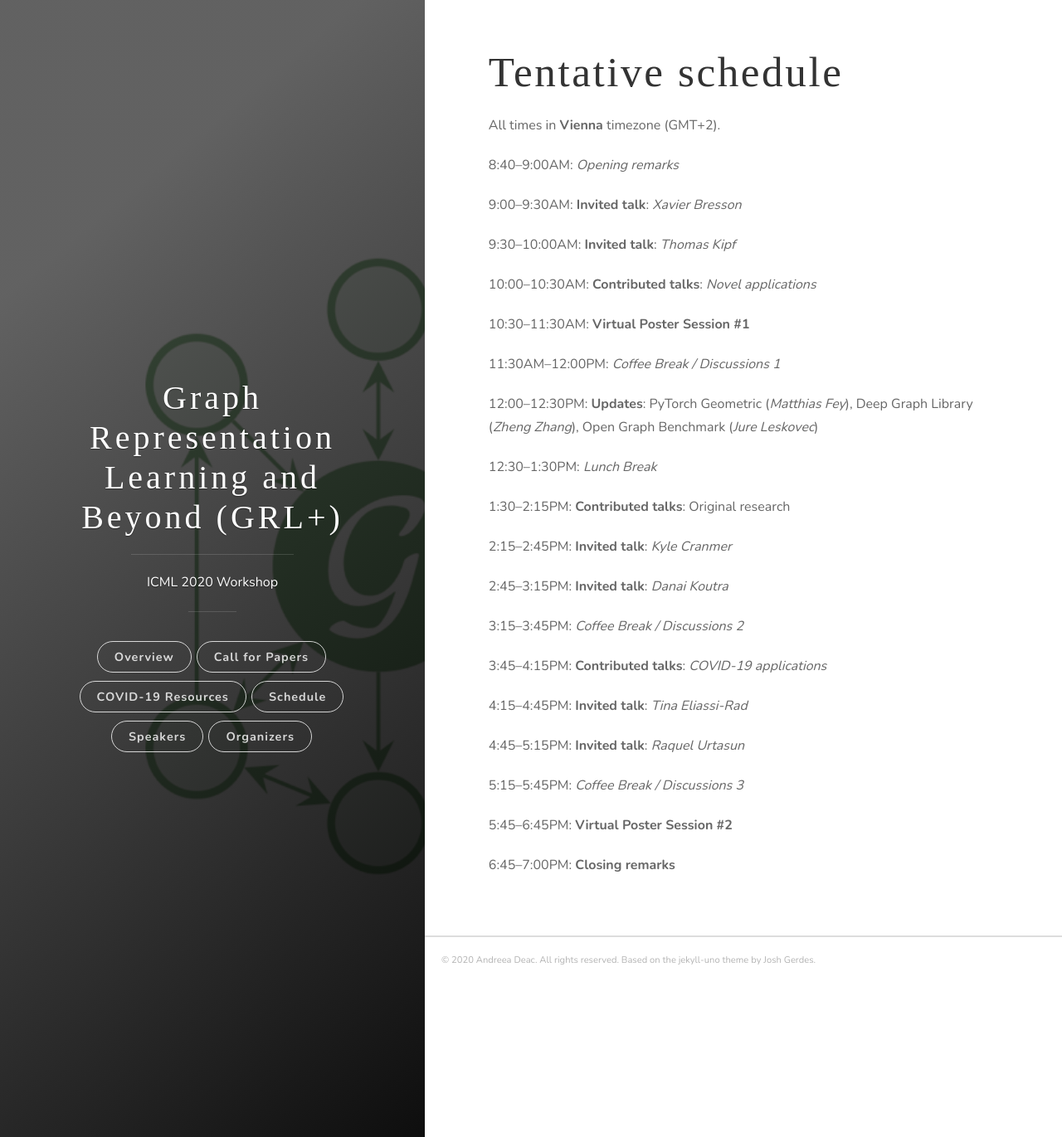
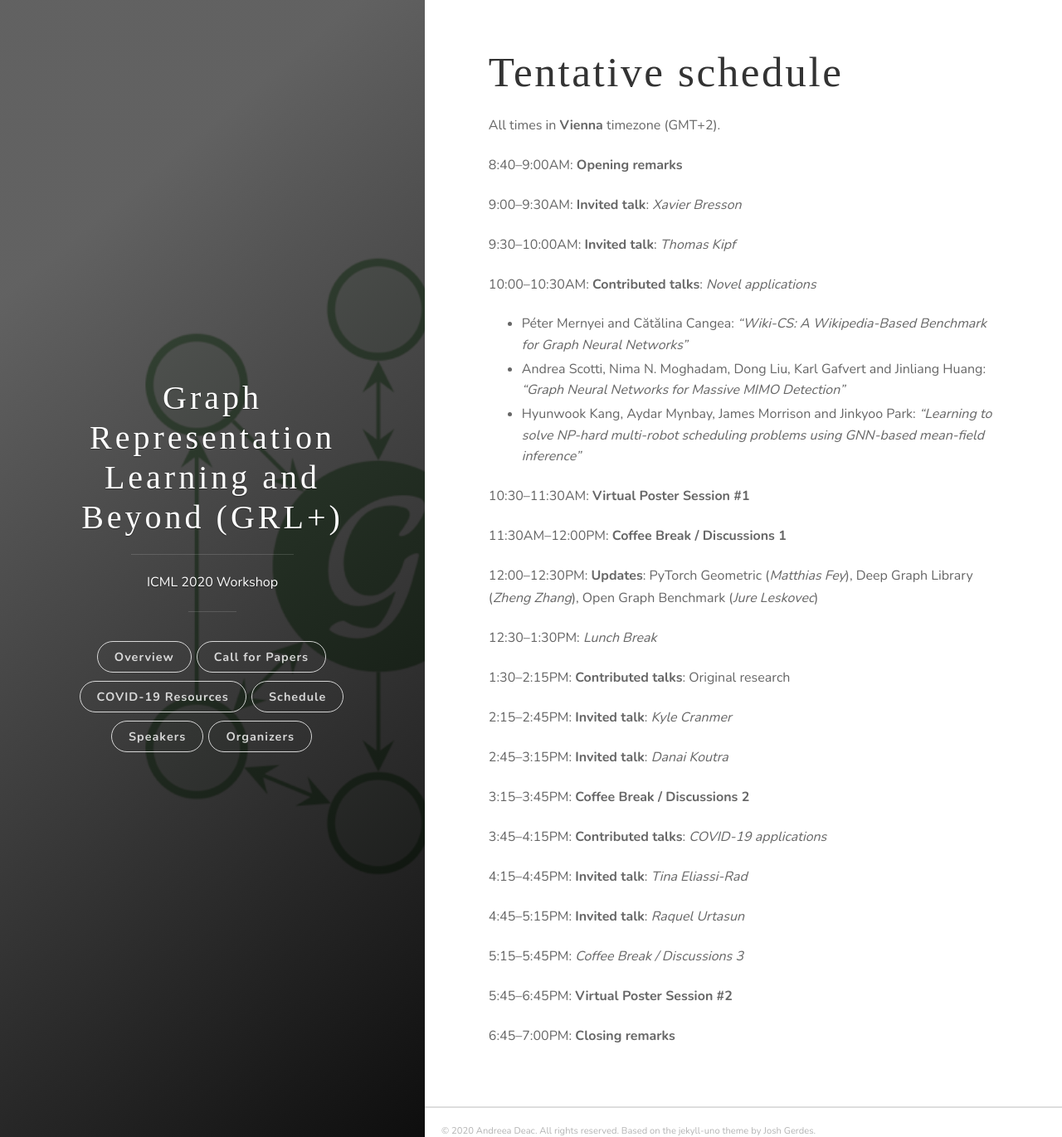
Before and after one commit to grlplus/grlplus.github.io, a Jekyll site: the page built from schedule.md, in a window 1280 px wide and 1371 px high. Shown: the whole window at 83% size. Built offline with Jekyll 4.4.1, drawn with Linux system fonts in a browser that asks for light colours; some web fonts are replaced.

Commit message:
Contributed  talks, batch one

```diff
--- a/schedule.md
+++ b/schedule.md
@@ -6,17 +6,20 @@ permalink: /schedule/
 
 All times in **Vienna** timezone (GMT+2).
 
-8:40--9:00AM: *Opening remarks*
+8:40--9:00AM: **Opening remarks**
 
 9:00--9:30AM: **Invited talk**: *Xavier Bresson*
 
 9:30--10:00AM: **Invited talk**: *Thomas Kipf*
 
 10:00--10:30AM: **Contributed talks**: *Novel applications*
+* Péter Mernyei and Cătălina Cangea: _"Wiki-CS: A Wikipedia-Based Benchmark for Graph Neural Networks"_
+* Andrea Scotti, Nima N. Moghadam, Dong Liu, Karl Gafvert and Jinliang Huang: _"Graph Neural Networks for Massive MIMO Detection"_
+* Hyunwook Kang, Aydar Mynbay, James Morrison and Jinkyoo Park: _"Learning to solve NP-hard multi-robot scheduling problems using GNN-based mean-field inference"_
 
 10:30--11:30AM: **Virtual Poster Session #1**
 
-11:30AM--12:00PM: *Coffee Break / Discussions 1*
+11:30AM--12:00PM: **Coffee Break / Discussions 1**
 
 12:00--12:30PM: **Updates**: PyTorch Geometric (*Matthias Fey*), Deep Graph Library (*Zheng Zhang*), Open Graph Benchmark (*Jure Leskovec*)
 
@@ -28,7 +31,7 @@ All times in **Vienna** timezone (GMT+2).
 
 2:45--3:15PM: **Invited talk**: *Danai Koutra*
 
-3:15--3:45PM: *Coffee Break / Discussions 2*
+3:15--3:45PM: **Coffee Break / Discussions 2**
 
 3:45--4:15PM: **Contributed talks**: *COVID-19 applications*
 
```
